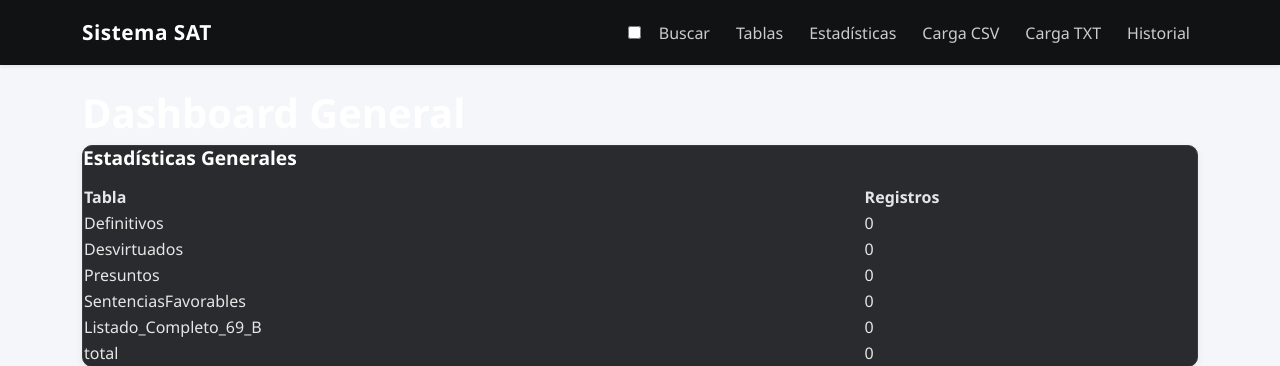
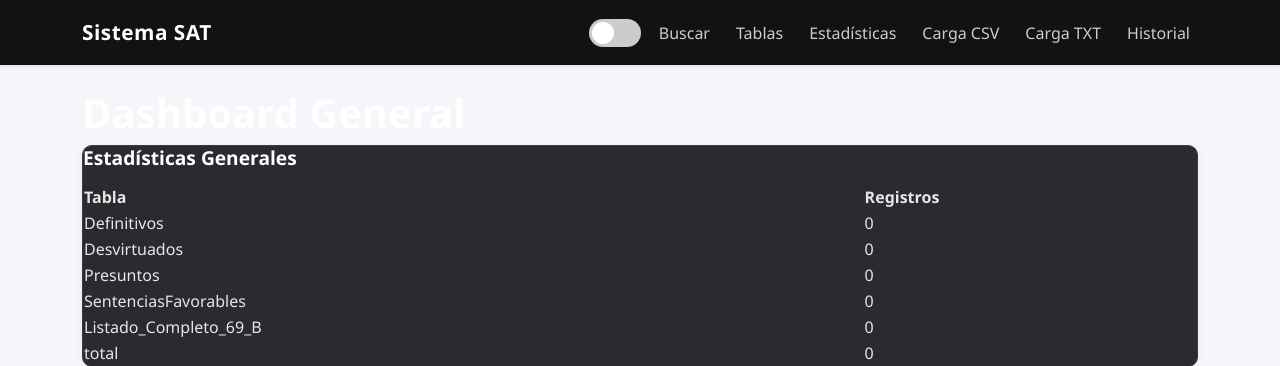
Before and after one commit to hagiordani/pandas, a Flask app: page / in a window 1280 px wide. Shown: the top 366 px of the page. Run offline with Flask 3, Linux system fonts and the light colour scheme; data that the repository does not hold is empty.

Commit message:
Update dashboard.css

```diff
--- a/static/css/dashboard.css
+++ b/static/css/dashboard.css
@@ -134,6 +134,55 @@ a {
 .form-label {
     font-weight: 500;
 }
+/* ================================
+   TOGGLE ANIMADO (iOS STYLE)
+================================ */
+
+.theme-switch {
+    position: relative;
+    display: inline-block;
+    width: 52px;
+    height: 28px;
+}
+
+.theme-switch input {
+    opacity: 0;
+    width: 0;
+    height: 0;
+}
+
+.slider {
+    position: absolute;
+    cursor: pointer;
+    top: 0;
+    left: 0;
+    right: 0;
+    bottom: 0;
+    background-color: #ccc;
+    transition: .4s;
+    border-radius: 34px;
+}
+
+.slider:before {
+    position: absolute;
+    content: "";
+    height: 22px;
+    width: 22px;
+    left: 3px;
+    bottom: 3px;
+    background-color: white;
+    transition: .4s;
+    border-radius: 50%;
+}
+
+/* Activado */
+input:checked + .slider {
+    background-color: #0d6efd;
+}
+
+input:checked + .slider:before {
+    transform: translateX(24px);
+}
 
 /* ================================
    FOOTER
```
